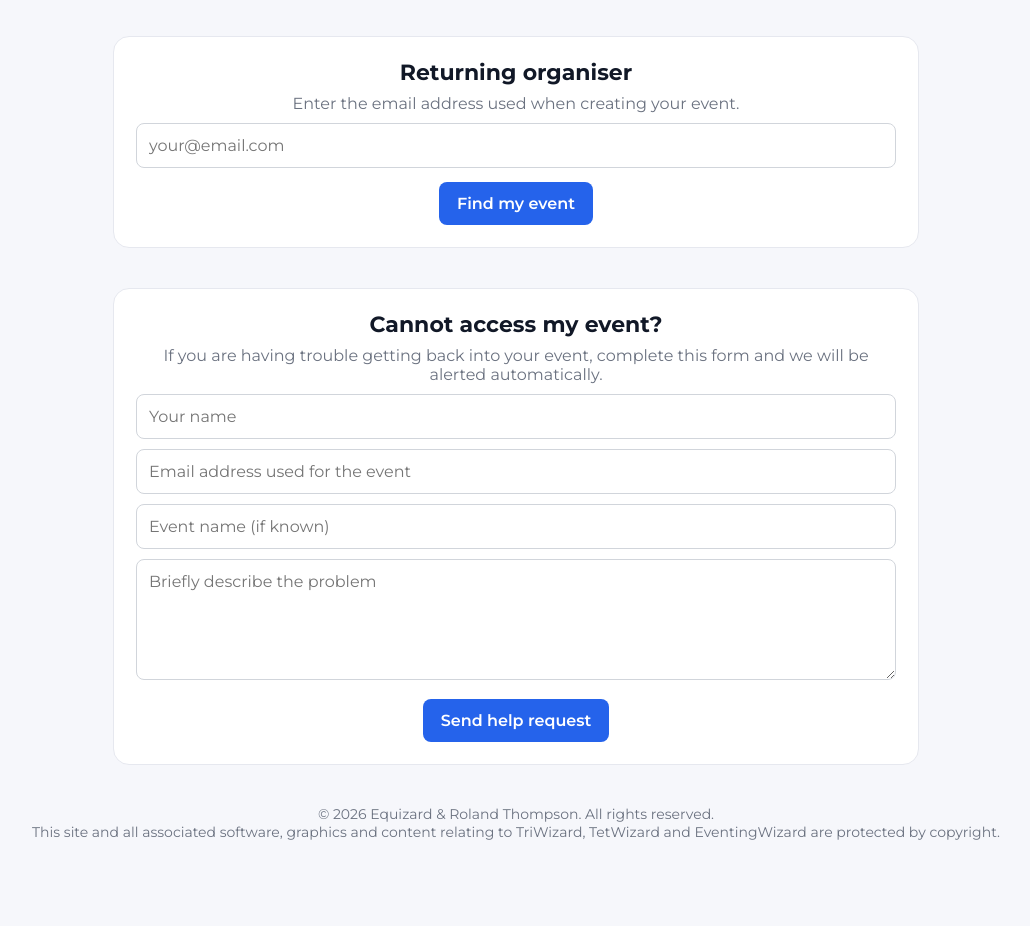
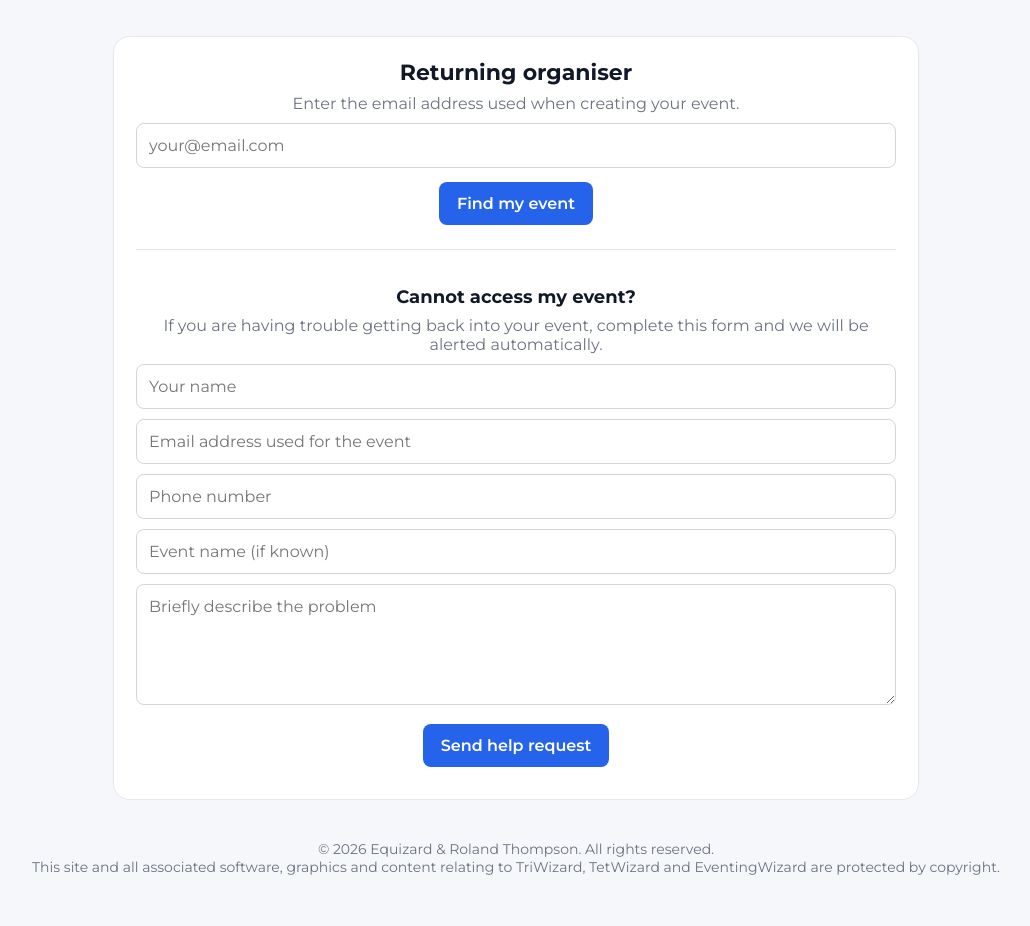
Before and after one commit to roland-lang/equizard-landing, a FastAPI app: page / in a window 1280 px wide. Shown: the part 667-1593 px from the top of the page, without its empty margins (124-1154 px from the left). Before the commit the page ends 1507 px from the top, so only its background shows below. Run offline with FastAPI, Linux system fonts and the light colour scheme.

Commit message:
Update index.html

```diff
--- a/templates/index.html
+++ b/templates/index.html
@@ -92,6 +92,13 @@
       margin-bottom:8px;
       font-size:22px;
       text-align:center;
+    }
+
+    .return-box h3{
+      margin:18px 0 8px 0;
+      font-size:18px;
+      text-align:center;
+      color:#111827;
     }
 
     .return-box p{
@@ -227,6 +234,12 @@
       border-color:#fca5a5;
     }
 
+    .divider{
+      margin:24px 0 10px 0;
+      border-top:1px solid #e5e7eb;
+      padding-top:18px;
+    }
+
     footer{
       margin-top:40px;
       font-size:14px;
@@ -336,10 +349,9 @@
           </ul>
         </div>
       {% endif %}
-    </div>
 
-    <div class="return-box">
-      <h2>Cannot access my event?</h2>
+      <div class="divider">
+        <h3>Cannot access my event?</h3>
 
         <p style="font-size:16px;color:#6b7280;text-align:center;">
           If you are having trouble getting back into your event, complete this form and we will be alerted automatically.
@@ -362,6 +374,12 @@
 
           <input
             type="text"
+            name="phone"
+            placeholder="Phone number"
+          >
+
+          <input
+            type="text"
             name="event_name"
             placeholder="Event name (if known)"
           >
@@ -379,6 +397,7 @@
           </div>
         </form>
       </div>
+    </div>
 
     <footer>
       © 2026 Equizard &amp; Roland Thompson. All rights reserved.<br>
```
Lines whose indentation alone changed are shown as unchanged.
